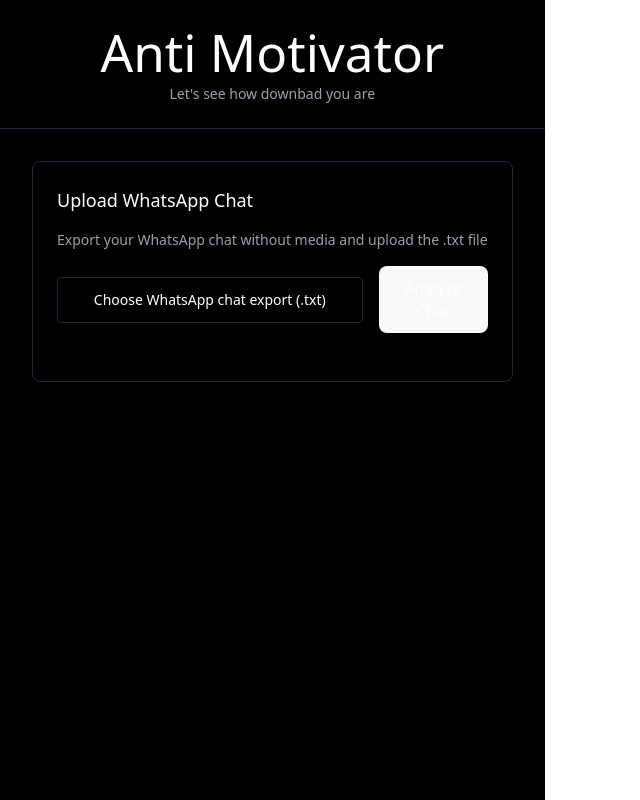
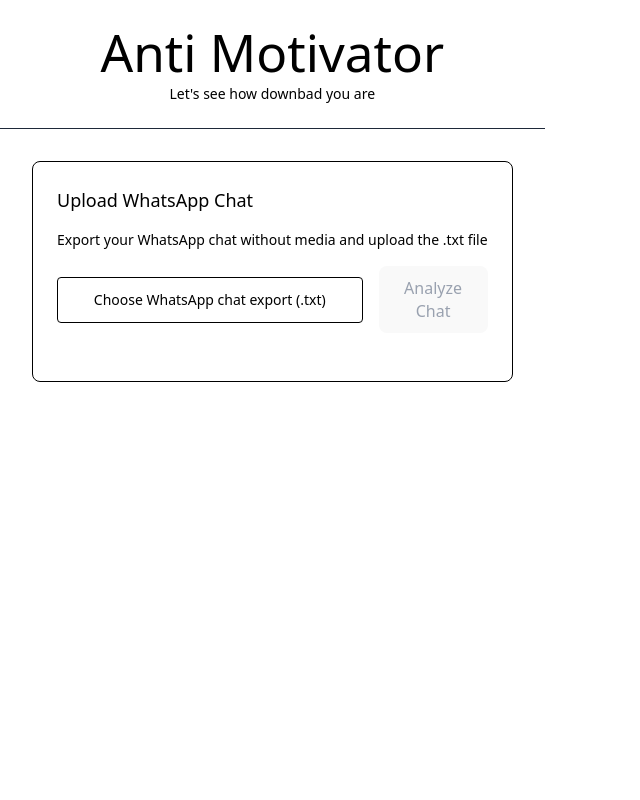
Before and after one commit to justice-rest/bbh, a React (Vite) app in the folder welldone/: page / in a window 1280 px wide. Shown: the whole page, without its empty margins (0-640 px from the left). Built offline with nearby package versions, Linux system fonts and the light colour scheme.

Commit message:
Jesus W!

```diff
--- a/welldone/src/App.jsx
+++ b/welldone/src/App.jsx
@@ -328,24 +328,24 @@
   }, [results]);
 
   return (
-    <div className="flex flex-col min-h-screen bg-black text-white font-sans">
+    <div className="flex flex-col min-h-screen bg-white text-black font-sans">
       <header className="border-b border-gray-800 p-6">
         <h1 className="text-2xl font-medium text-center">Anti Motivator</h1>
-        <p className="text-center text-gray-400 mt-1 text-sm">Let's see how downbad you are</p>
+        <p className="text-center text-black-400 mt-1 text-sm">Let's see how downbad you are</p>
       </header>
 
-      <main className="flex-grow p-6 md:p-8 max-w-3xl mx-auto w-full">
-        <div className="border border-gray-800 p-6 rounded-lg mb-8">
+      <main className="flex-grow p-6 md:p-8 max-w-6xl mx-auto w-full">
+        <div className="border border-black-800 p-6 rounded-lg mb-8">
           <h2 className="text-lg font-medium mb-4">Upload WhatsApp Chat</h2>
 
           <div className="mb-6">
-            <p className="text-gray-400 mb-4 text-sm">
+            <p className="text-black-400 mb-4 text-sm">
               Export your WhatsApp chat without media and upload the .txt file
             </p>
 
             <div className="flex flex-col md:flex-row items-center gap-4">
               <label className="flex-grow w-full">
-                <div className="border border-gray-800 rounded px-4 py-3 cursor-pointer hover:bg-gray-900 transition duration-200 text-center text-sm">
+                <div className="border border-black-800 rounded px-4 py-3 cursor-pointer transition duration-200 text-center text-sm">
                   {fileName || "Choose WhatsApp chat export (.txt)"}
                 </div>
                 <input
@@ -359,11 +359,11 @@
               <button
                   onClick={analyzeChat}
                   disabled={analyzing || !file}
-                className={`px-6 py-3 rounded-md text-sm font-medium ${
+                  className={`px-6 py-3 rounded-md text-sm font-medium transition duration-200 ${
                     analyzing || !file
-                    ? 'bg-gray-800 cursor-not-allowed'
-                    : 'bg-white text-black hover:bg-gray-200'
-                } transition duration-200`}
+                      ? 'bg-gray-700 text-gray-400 cursor-not-allowed'
+                      : 'bg-white text-black'
+                  }`}
                 >
                   {analyzing ? "Analyzing..." : "Analyze Chat"}
                 </button>
@@ -383,7 +383,7 @@
 
             <div className="mb-8">
               <h3 className="text-base font-medium mb-2">Participants</h3>
-              <ul className="text-gray-400 text-sm space-y-1">
+              <ul className="text-black-400 text-sm space-y-1">
                 {results.participants.map((participant, index) => (
                   <li key={index}>• {participant}</li>
                 ))}
@@ -395,17 +395,17 @@
               <div className="grid grid-cols-1 md:grid-cols-2 gap-6">
                 <div className="border border-gray-800 p-4 rounded-md">
                   <h4 className="font-medium mb-2">{results.primaryUsers[0]}</h4>
-                  <p className="text-gray-400 text-sm mb-1">Messages: {results.metrics.messageCount[results.primaryUsers[0]]}</p>
-                  <p className="text-gray-400 text-sm mb-1">Text Length: {results.metrics.textLength[results.primaryUsers[0]]}</p>
-                  <p className="text-gray-400 text-sm mb-1">Avg Response: {results.metrics.responseTime[results.primaryUsers[0]].toFixed(2)} min</p>
-                  <p className="text-gray-400 text-sm">Max Ignored: {results.metrics.maxIgnoredTime[results.primaryUsers[0]].toFixed(2)} min</p>
+                  <p className="text-black-400 text-sm mb-1">Messages: {results.metrics.messageCount[results.primaryUsers[0]]}</p>
+                  <p className="text-black-400 text-sm mb-1">Text Length: {results.metrics.textLength[results.primaryUsers[0]]}</p>
+                  <p className="text-black-400 text-sm mb-1">Avg Response: {results.metrics.responseTime[results.primaryUsers[0]].toFixed(2)} min</p>
+                  <p className="text-black-400 text-sm">Max Ignored: {results.metrics.maxIgnoredTime[results.primaryUsers[0]].toFixed(2)} min</p>
                 </div>
                 <div className="border border-gray-800 p-4 rounded-md">
                   <h4 className="font-medium mb-2">{results.primaryUsers[1]}</h4>
-                  <p className="text-gray-400 text-sm mb-1">Messages: {results.metrics.messageCount[results.primaryUsers[1]]}</p>
-                  <p className="text-gray-400 text-sm mb-1">Text Length: {results.metrics.textLength[results.primaryUsers[1]]}</p>
-                  <p className="text-gray-400 text-sm mb-1">Avg Response: {results.metrics.responseTime[results.primaryUsers[1]].toFixed(2)} min</p>
-                  <p className="text-gray-400 text-sm">Max Ignored: {results.metrics.maxIgnoredTime[results.primaryUsers[1]].toFixed(2)} min</p>
+                  <p className="text-black-400 text-sm mb-1">Messages: {results.metrics.messageCount[results.primaryUsers[1]]}</p>
+                  <p className="text-black-400 text-sm mb-1">Text Length: {results.metrics.textLength[results.primaryUsers[1]]}</p>
+                  <p className="text-black-400 text-sm mb-1">Avg Response: {results.metrics.responseTime[results.primaryUsers[1]].toFixed(2)} min</p>
+                  <p className="text-black-400 text-sm">Max Ignored: {results.metrics.maxIgnoredTime[results.primaryUsers[1]].toFixed(2)} min</p>
                 </div>
               </div>
             </div>
@@ -414,14 +414,14 @@
               <h3 className="text-base font-medium mb-3">Scores</h3>
               <div className="flex justify-between items-center border border-gray-800 p-4 rounded-md">
                 <div>
-                  <p className="text-sm text-gray-400">{results.primaryUsers[0]}</p>
+                  <p className="text-sm text-black-400">{results.primaryUsers[0]}</p>
                   <p className="text-lg">{results.score[results.primaryUsers[0]]}</p>
                 </div>
                 <div className="text-center">
-                  <p className="text-xs text-gray-500">vs</p>
+                  <p className="text-xs text-black-500">vs</p>
                 </div>
                 <div className="text-right">
-                  <p className="text-sm text-gray-400">{results.primaryUsers[1]}</p>
+                  <p className="text-sm text-black-400">{results.primaryUsers[1]}</p>
                   <p className="text-lg">{results.score[results.primaryUsers[1]]}</p>
                 </div>
               </div>
@@ -430,7 +430,7 @@
             <div className="mb-8">
               <h3 className="text-base font-medium mb-3">Roast</h3>
               <div className="border border-gray-800 p-4 rounded-md">
-                <p className="text-gray-400 text-sm italic">
+                <p className="text-black-400 text-sm italic">
                   {results.roast || "Generating roast..."}
                 </p>
                 <button
@@ -452,7 +452,7 @@
               <h3 className="text-base font-medium mb-3">Share Your Shame</h3>
               <div className="border border-gray-800 p-4 rounded-md">
                 <label className="block mb-3">
-                  <div className="border border-gray-800 rounded px-4 py-3 cursor-pointer hover:bg-gray-900 transition duration-200 text-center text-sm">
+                  <div className="border border-gray-800 rounded px-4 py-3 cursor-pointer transition duration-200 text-center text-sm">
                     {selectedImage ? "Change Image" : "Choose an image to share"}
                   </div>
                   <input
@@ -477,7 +477,7 @@
                   onClick={handlePostToTwitter}
                   disabled={!selectedImage}
                   className={`w-full py-2 rounded-md text-sm ${
-                    selectedImage ? 'bg-white text-black hover:bg-gray-200' : 'bg-gray-800 text-gray-500 cursor-not-allowed'
+                    selectedImage ? 'bg-white text-black' : 'bg-white text-black-500 cursor-not-allowed'
                   } transition`}
                 >
                   Post to Twitter
```
Lines whose indentation alone changed are shown as unchanged.
